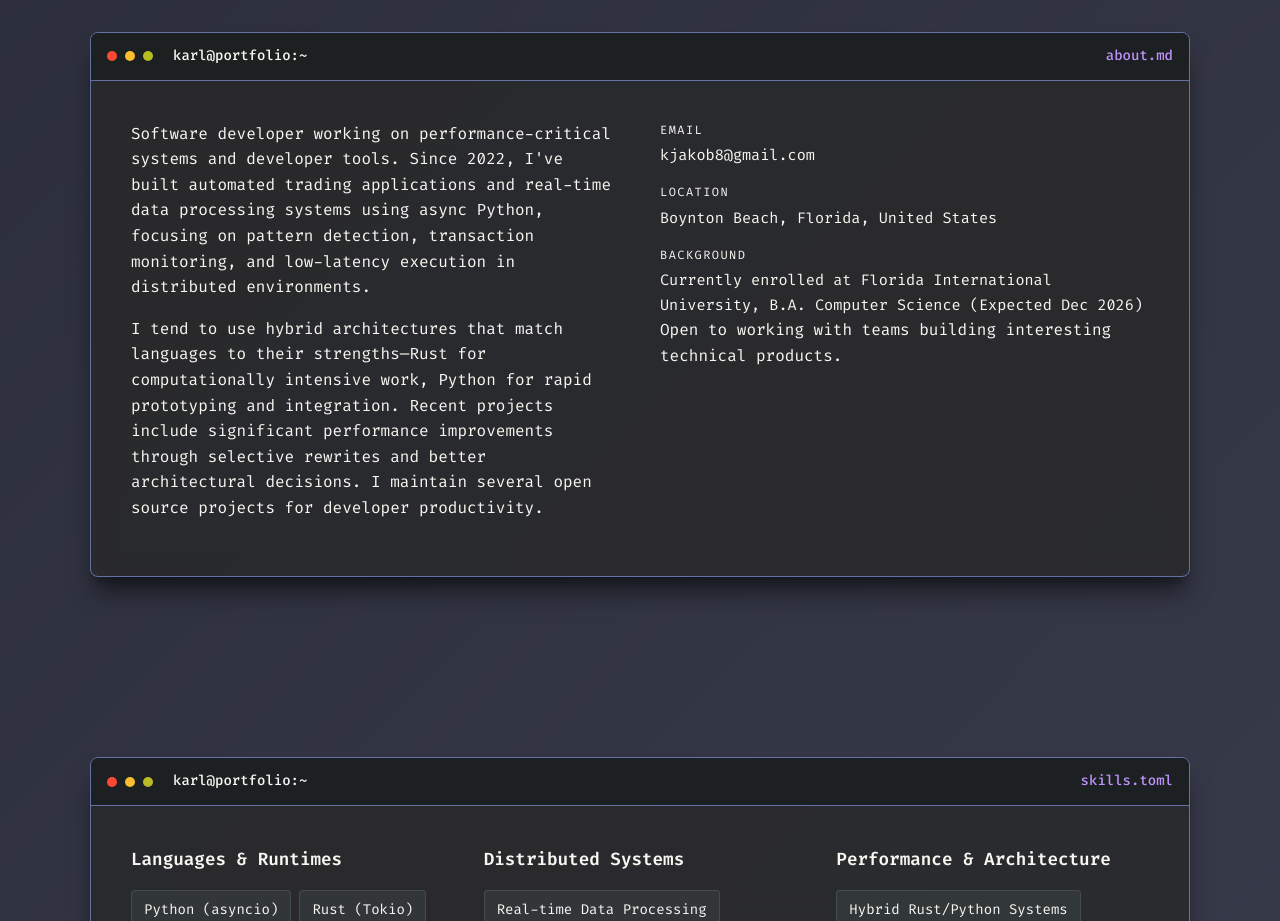
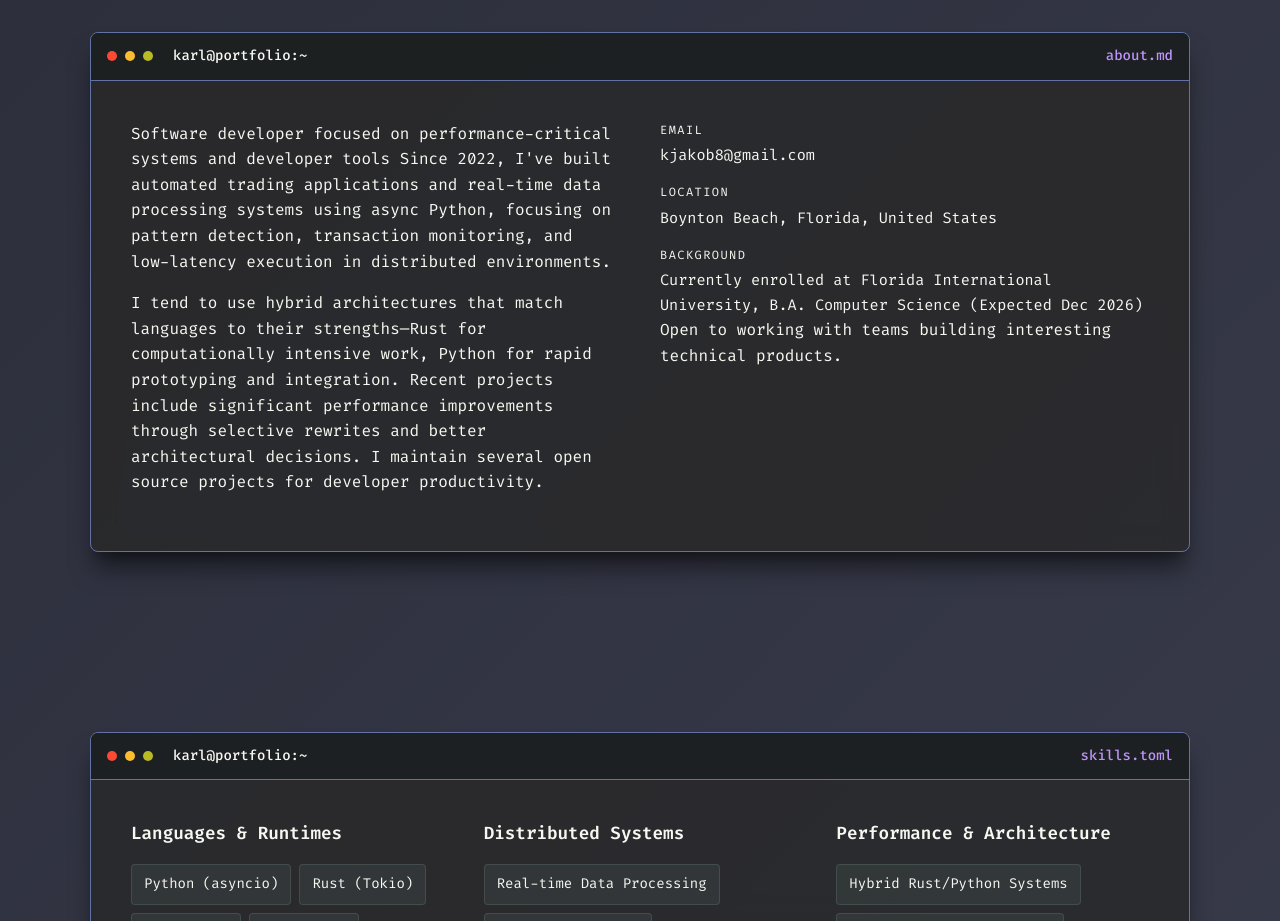
Before and after one commit to krljakob/kj-portfolio, a plain HTML site: page index.html in a window 1280 px wide. Shown: the part 1000-1921 px from the top of the page. Drawn offline with Linux system fonts and the light colour scheme.

Commit message:
fix(about): improve professional description wording
Replace "working on" with "focused on" and remove trailing period for better flow and more direct professional positioning.

```diff
--- a/index.html
+++ b/index.html
@@ -77,7 +77,7 @@
                     <div class="terminal-body about-body">
                         <div class="about-text">
                             <p>
-                                Software developer working on performance-critical systems and developer tools.
+                                Software developer focused on performance-critical systems and developer tools
                                 Since 2022, I've built automated trading applications and real-time data processing systems using async Python,
                                 focusing on pattern detection, transaction monitoring, and low-latency execution in distributed environments.
                             </p>
```
